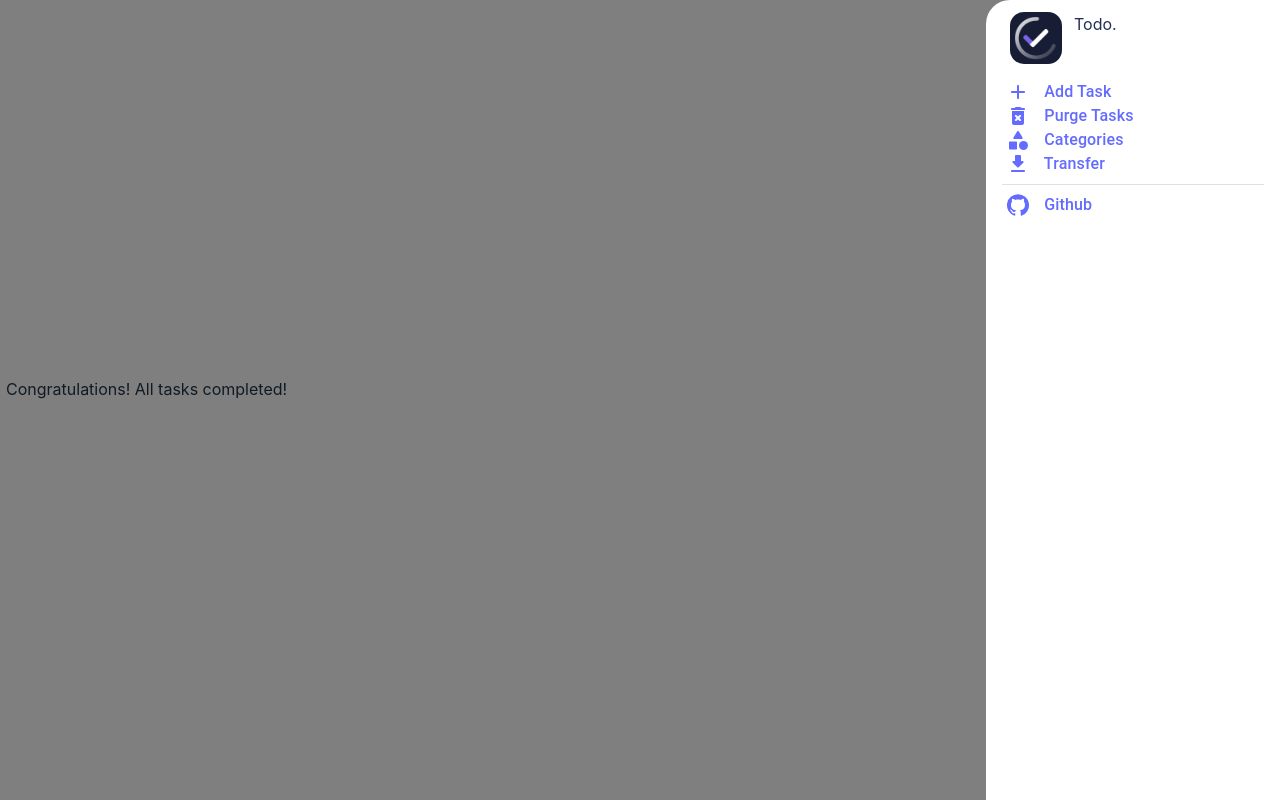
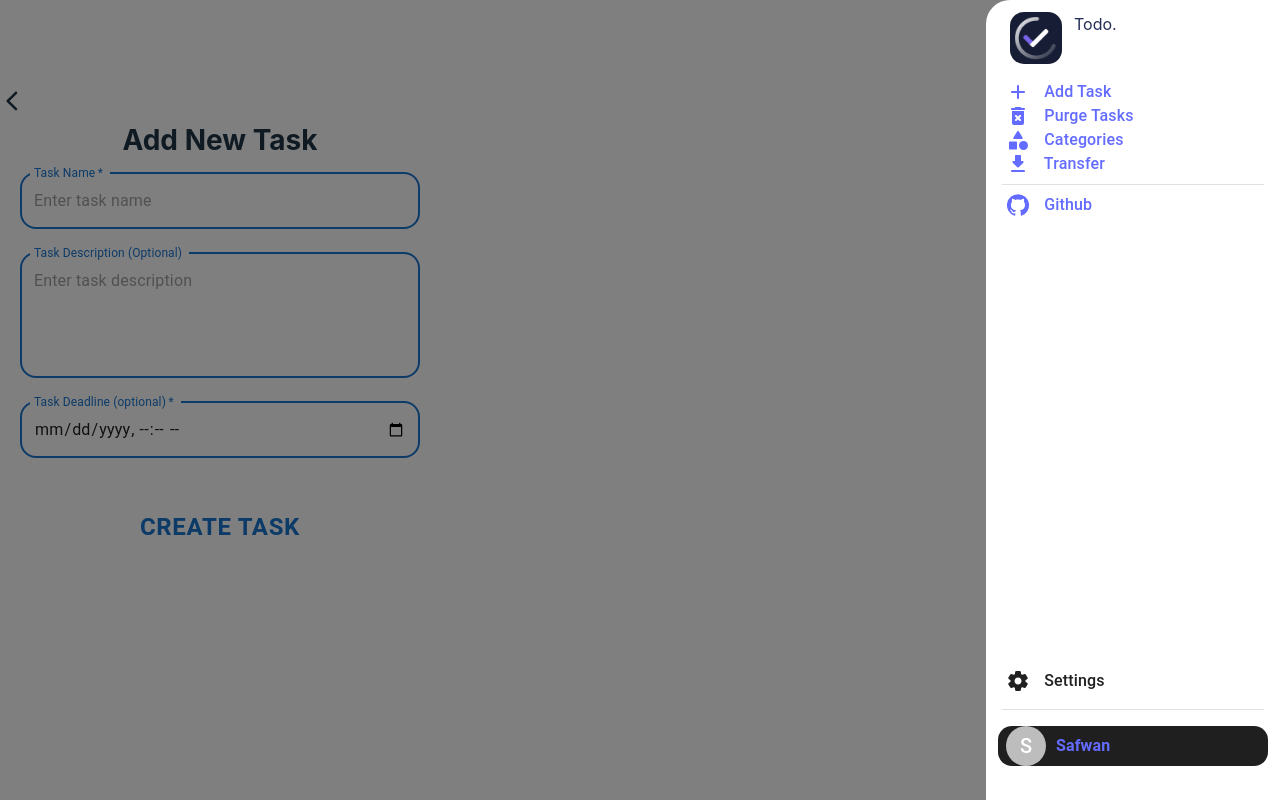
Before and after one commit to me-safwan-07/NexGenTodo, a React (Vite) app: page /add in a window 1280 px wide. Both pictures are taken after a click on the button "Sidebar". Built offline with nearby package versions, Linux system fonts and the light colour scheme.

Commit message:
added the task page

```diff
--- a/src/App.tsx
+++ b/src/App.tsx
@@ -1,15 +1,12 @@
-// import React from "react"
-// import AppRouter from "./router";
-import Home from "./pages/Home";
+import React from "react";
 import MainLayout from "./layouts/MainLayout";
+import AppRouter from "./router";
 const App = () => {
-  return(
-    <>
-      <MainLayout>
-        <Home />
-      </MainLayout>
-    </>
-  )
-}
+  return (
+    <MainLayout>
+      <AppRouter />
+    </MainLayout>
+  );
+};
 
 export default App;
--- a/src/components/Sidebar.tsx
+++ b/src/components/Sidebar.tsx
@@ -6,6 +6,7 @@ import {
   DeleteForeverRounded,
   GetAppRounded,
   GitHub,
+  SettingsRounded
 } from "@mui/icons-material"
 import {
     MenuItem,
@@ -30,7 +31,7 @@ export const ProfileSidebar = () => {
     const handleClose = () => {
         setanchoreE1(null);
     }
-    return(
+    return (
         <Container>
             <Tooltip title="">
                 <IconButton
@@ -69,7 +70,7 @@ export const ProfileSidebar = () => {
                     </LogoText>
                 </LogoContainer>
 
-                <MenuLink to="">
+                <MenuLink to="/add">
                     <StyledMenuItem>
                         <AddRounded /> &nbsp; Add Task
                     </StyledMenuItem>
@@ -100,6 +101,23 @@ export const ProfileSidebar = () => {
                         <GitHub />  &nbsp; Github
                     </StyledMenuItem>
                 </MenuLink>
+
+                <ProfileOptionsBottom>
+                    <SettingsMenuItem>
+                        <SettingsRounded /> &nbsp; Settings
+                    </SettingsMenuItem>
+
+                    <StyledDivider />
+
+                    <MenuLink to="">
+                        <ProfileMenuItem>
+                            <Avatar>
+                                S
+                            </Avatar>
+                            <h4 style={{ margin: 0, fontWeight: 600 }}>Safwan</h4>
+                        </ProfileMenuItem>
+                    </MenuLink>
+                </ProfileOptionsBottom>
             </StyledSwipeableDrawer>
 
         </Container>
@@ -142,6 +160,7 @@ const StyledSwipeableDrawer = styled(SwipeableDrawer)`
         padding: 4px 12px;
         color: "#101727";
         z-index: 999;
+        background: "#1f1f1b2";
 
         @media (min-width: 1920px) {
             min-width: 310px;
@@ -199,3 +218,32 @@ const StyledMenuItem = styled(MenuItem)`
         }
     }
 `;
+
+const SettingsMenuItem = styled(StyledMenuItem) `
+    background: "#1f1f1f";
+    margin-top: 8px;
+    &: hover {
+        background: "#1f1f1b2";
+        & svg[data-testid="SettingsRoundedIcon"] {
+            transform: rotate(180deg);
+        }
+    }
+`;
+
+const ProfileOptionsBottom = styled.div`
+    margin-top: auto;
+    margin-bottom: 38px;
+    display: flex;
+    flex-direction: column;
+    gap: 8px;
+`
+
+const ProfileMenuItem = styled(StyledMenuItem) `
+    display: flex;
+    align-items: center;
+    gap: 10px;
+    background: #1f1f1f;
+    &:hover {
+        background: "#1f1f1b2"
+    }
+`
--- /dev/null
+++ b/src/components/TopBar.tsx
@@ -0,0 +1,36 @@
+import styled from "@emotion/styled";
+import { ArrowBackIosNewRounded } from "@mui/icons-material"
+interface TopBarProps {
+    title: string;
+}
+
+export const TopBar = ({ title}: TopBarProps) => {
+
+    return (
+        <Container>
+            <BackBtn>
+                <ArrowBackIosNewRounded />
+            </BackBtn>
+            <TiTle>{title}</TiTle>
+        </Container>
+    )
+}
+
+const Container = styled.div`
+    margin: 0;
+    width: 100%;
+    position: sticky;
+    top:0;
+`
+const TiTle = styled.h2`
+    font-size: 28px;
+    margin: 0 auto;
+    text-align: center;
+    padding: 4px 0 px 0;
+`
+const BackBtn = styled.div`
+    posotion: absolute;
+    @media (max-width: 1024px) {
+        margin-top: 4px;
+    }
+`
--- a/src/components/index.ts
+++ b/src/components/index.ts
@@ -1,3 +1,4 @@
 export { Loading } from "./Loading";
 export { TasksList } from "./tasks/TasksList";
 export { ProfileSidebar } from "./Sidebar";
+export { TopBar } from "./TopBar";
--- /dev/null
+++ b/src/pages/AddTask.tsx
@@ -0,0 +1,86 @@
+import styled from "@emotion/styled";
+import { TopBar } from "../components"
+import { TextField, Button } from "@mui/material";
+
+const AddTask = () => {
+
+    return (
+        <>
+            <Container>
+                <TopBar title="Add New Task" />
+                <StyledInput
+                    label="Task Name"
+                    name="name"
+                    placeholder="Enter task name"
+                    autoComplete="off"
+                    value=""
+                    focused
+                    required
+                />
+                <StyledInput
+                    label="Task Description (Optional)"
+                    name="name"
+                    placeholder="Enter task description"
+                    autoComplete="off"
+                    multiline
+                    rows={4}
+                    value=""
+                    focused
+                />
+                <StyledInput
+                    label="Task Deadline (optional)"
+                    name="name"
+                    placeholder="Enter deadline date"
+                    type="datetime-local"
+                    defaultValue=""
+                    value=""
+                    focused
+                    required
+                />
+                <AddTaskButton>Create Task</AddTaskButton>
+            </Container>
+
+        </>
+    )
+}
+
+const Container = styled.div`
+    display: flex;
+    flex-direction: column;
+    justify-content: center;
+    align-items: center;
+`
+const StyledInput = styled(TextField)`
+    margin: 12px;
+    & .MuiOutlinedInput-root {
+        border-radius: 16px;
+        transition: 0.3s all;
+        width: 400px;
+    }
+    .MuiFormHelperText-root {
+        opacity: 0.8;
+    }
+`
+
+const AddTaskButton = styled(Button)`
+    margin-top: 4px;
+    border: none;
+    padding: 16px 32px;
+    font-size: 24px;
+    border-radius: 999px;
+    font-weight: bold;
+    cursor: pointer;
+    transition: 0.3s all;
+    margin: 20px;
+    width: 400px;
+    text-tramsform: capitalize;
+    &:hover {
+        box-shadow: 0px 0px 24px 0px;
+    }
+    &:disabled {
+        box-shadow: none;
+        cursor: not-allowd;
+        opacity: 0.7;
+    }
+`
+export default AddTask;
--- a/src/router.tsx
+++ b/src/router.tsx
@@ -3,15 +3,17 @@ import { Route, Routes } from "react-router-dom";
 import { Loading } from "./components"
 
 const Home = lazy(() => import('./pages/Home'));
+const AddTask = lazy(() => import('./pages/AddTask'));
 
 const AppRouter = () : ReactElement => {
     return(
         <Suspense fallback={<Loading />}>
             <Routes>
                 <Route path="/" element={<Home />}/>
+                <Route path="/add" element={<AddTask />} />
             </Routes>
         </Suspense>
-    )
-}
+    );
+};
 
 export default AppRouter;
```
Also changed, not shown: src/main.tsx (+4 -3 lines). Lines whose indentation alone changed are shown as unchanged.
